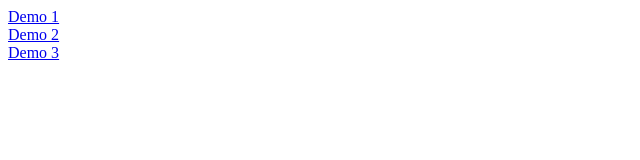
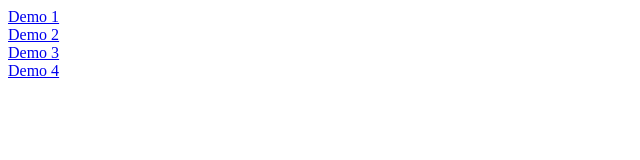
Before and after one commit to michaelbhand/michaelbhand.github.io, a plain HTML site: page index.html in a window 1280 px wide. Shown: the full height of the page, 0-640 px from the left. Drawn offline with Linux system fonts and the light colour scheme.

Commit message:
Add space chase to demos

```diff
--- a/index.html
+++ b/index.html
@@ -6,7 +6,7 @@
 <div><a href="http://michaelbhand.github.io/demo1/demo.html">Demo 1</a></div>
 <div><a href="http://michaelbhand.github.io/demo2/demo.html">Demo 2</a></div>
 <div><a href="http://michaelbhand.github.io/demo3/demo.html">Demo 3</a></div>
-
+<div><a href="http://michaelbhand.github.io/demo4/demo.html">Demo 4</a></div>
 </body>
 </head>
 </html>
```
Also changed, not shown: demo4/demo.html (+1 -4 lines).
